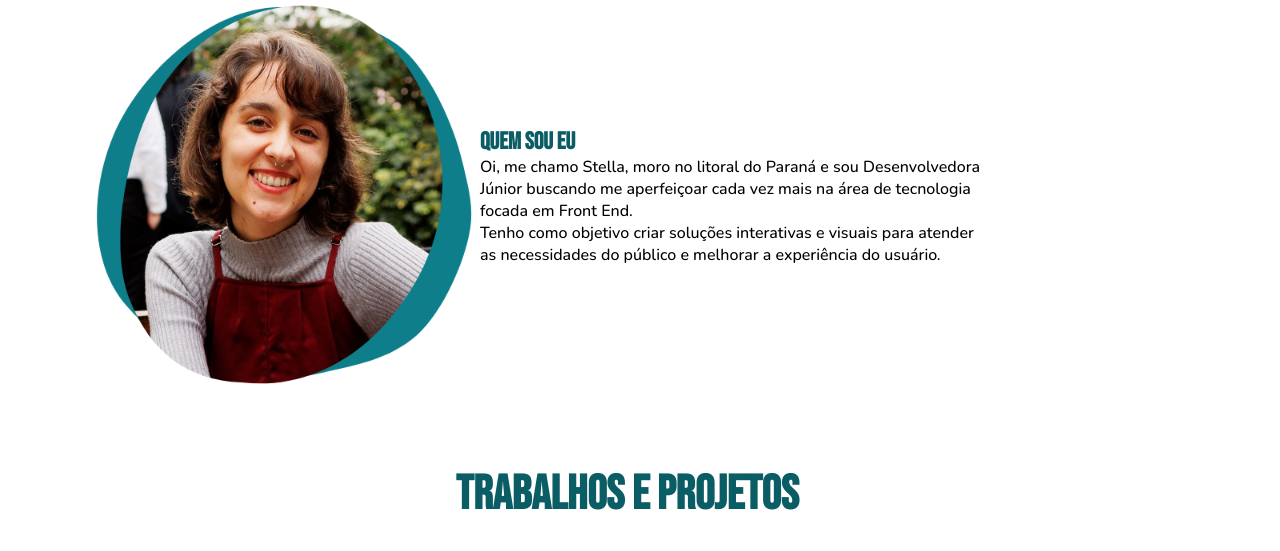
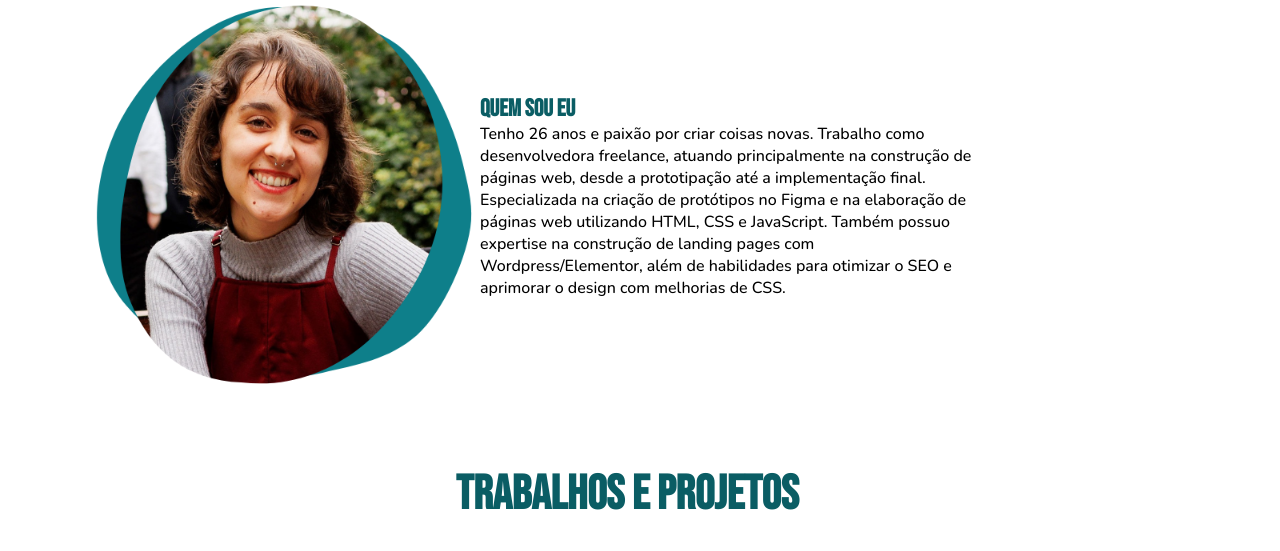
Before and after one commit to Stellazen/StellaPortfolio, a website: page index.html in a window 1280 px wide. Shown: the part 880-1431 px from the top of the page. Drawn offline with nearby package versions, Linux system fonts and the light colour scheme.

Commit message:
textoQuem

```diff
--- a/index.html
+++ b/index.html
@@ -46,8 +46,8 @@
         <img class="foto-stella" src="imagens/Stella.png"alt="foto Stella">
             <div class="texto">
                 <h4 class="quem-titulo">Quem sou eu</h4>
-                <p>Oi, me chamo Stella, moro no litoral do Paraná e sou Desenvolvedora Júnior buscando me aperfeiçoar cada vez mais na área de tecnologia focada em Front End.</p>
-                <p>Tenho como objetivo criar soluções interativas e visuais para atender as necessidades do público e melhorar a experiência do usuário.</p>
+                <p>Tenho 26 anos e paixão por criar coisas novas. Trabalho como desenvolvedora freelance, atuando principalmente na construção de páginas web, desde a prototipação até a implementação final.</p>
+                <p>Especializada na criação de protótipos no Figma e na elaboração de páginas web utilizando HTML, CSS e JavaScript. Também possuo expertise na construção de landing pages com Wordpress/Elementor, além de habilidades para otimizar o SEO e aprimorar o design com melhorias de CSS.</p>
 
             </div>
         </div>
--- a/mediaquery.css
+++ b/mediaquery.css
@@ -73,7 +73,8 @@
         padding: 25px;
     }
 
-    .trabalho-1, .trabalho-2, .trabalho-3, .trabalho-4, .trabalho-5, .trabalho-6, .trabalho-7, .trabalho-8, .trabalho-9, .trabalho-10, .trabalho-so-carrao-vue, .trabalho-code-beer, .trabalho-thais-go{
+    .trabalho-1, .trabalho-2, .trabalho-3, .trabalho-4, .trabalho-5, .trabalho-6, .trabalho-7, .trabalho-8, .trabalho-9, .trabalho-10,
+    .trabalho-so-carrao-vue, .trabalho-code-beer, .trabalho-thais-go{
         width: 350px;
         height: 200px;
     }
```
